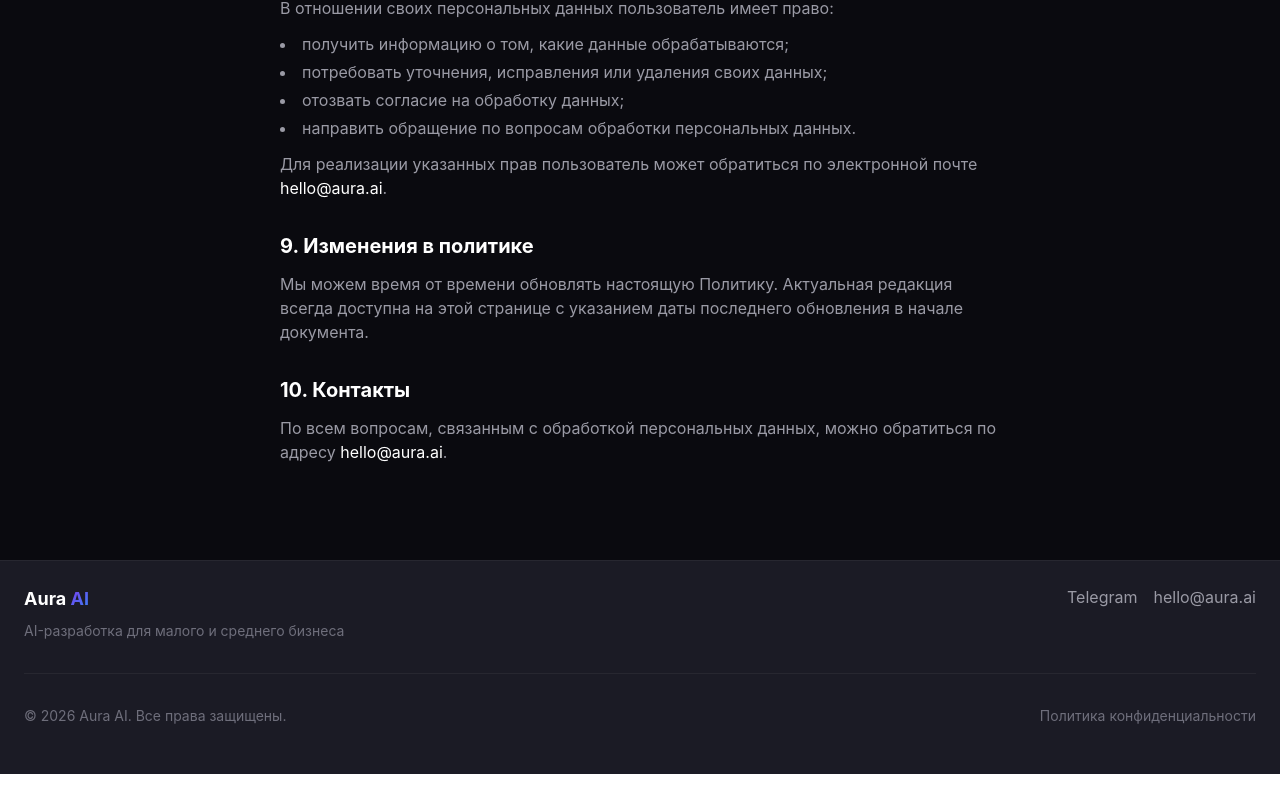
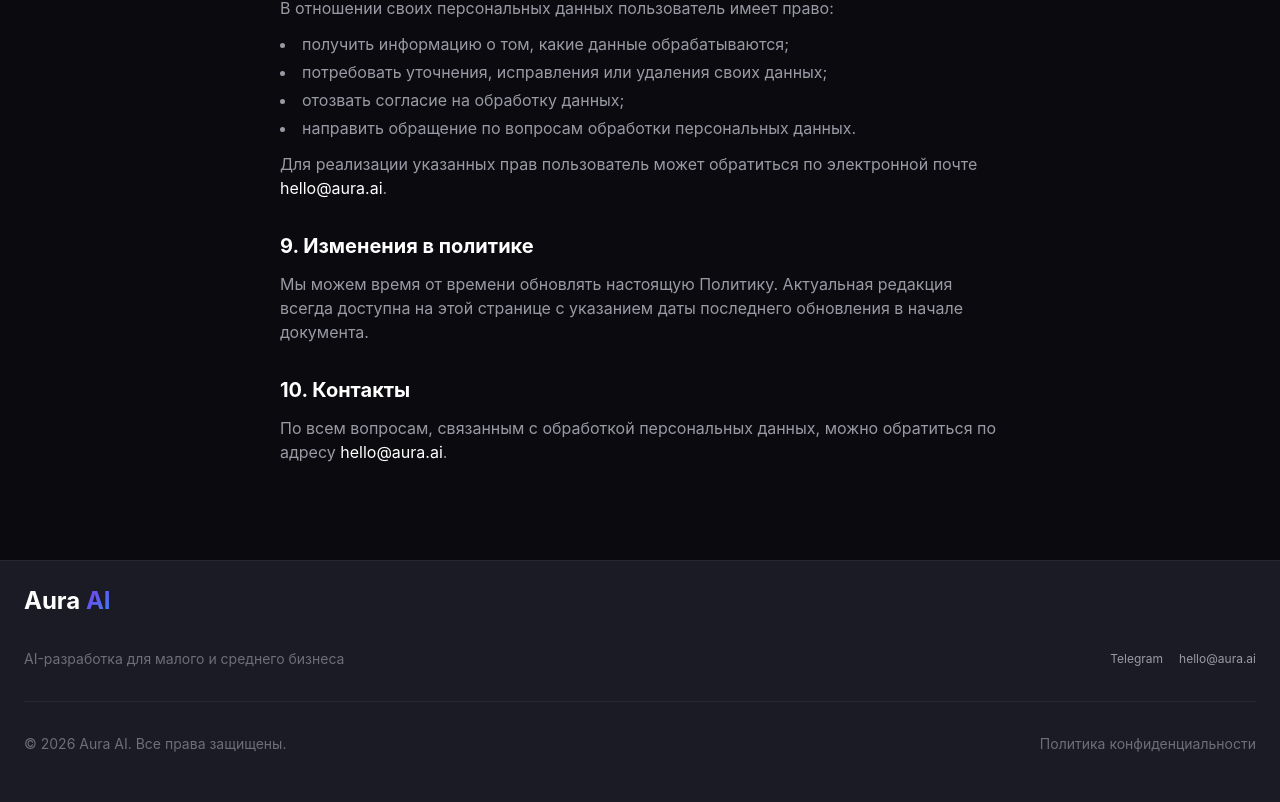
Before and after one commit to youlikeby/aura-landing-v2, a React (Vite) app: page /privacy in a window 1280 px wide. Shown: the part 1768-2570 px from the top of the page. Before the commit the page ends 2542 px from the top, so only its background shows below. Built offline with nearby package versions, Linux system fonts and the light colour scheme.

Commit message:
fix: footer — align subtitle with contacts, reduce contact font size

```diff
--- a/src/components/Footer.tsx
+++ b/src/components/Footer.tsx
@@ -5,22 +5,25 @@ function Footer() {
     <footer className="bg-card-light border-t border-white/5">
       <div className="max-w-7xl mx-auto px-6 pt-6 pb-12">
         <div className="grid grid-cols-1 md:grid-cols-2 gap-8">
-          <div>
-            <span className="font-bold text-lg">
+          <div className="md:col-span-2">
+            <div className="text-2xl font-bold">
               Aura <span className="bg-accent-gradient bg-clip-text text-transparent">AI</span>
-            </span>
-            <p className="text-text-muted text-sm mt-2">
-              AI-разработка для малого и среднего бизнеса
-            </p>
+            </div>
           </div>
 
-          <div className="flex gap-4 md:justify-end">
-            <a href="#" className="text-text-secondary hover:text-text-primary transition-colors duration-200">
+          <div className="flex items-center">
+            <p className="text-text-muted text-sm">AI-разработка для малого и среднего бизнеса</p>
+          </div>
+          <div className="flex gap-4 md:justify-end items-center">
+            <a
+              href="#"
+              className="text-text-secondary text-xs hover:text-text-primary transition-colors duration-200"
+            >
               Telegram
             </a>
             <a
               href="mailto:hello@aura.ai"
-              className="text-text-secondary hover:text-text-primary transition-colors duration-200"
+              className="text-text-secondary text-xs hover:text-text-primary transition-colors duration-200"
             >
               hello@aura.ai
             </a>
```
